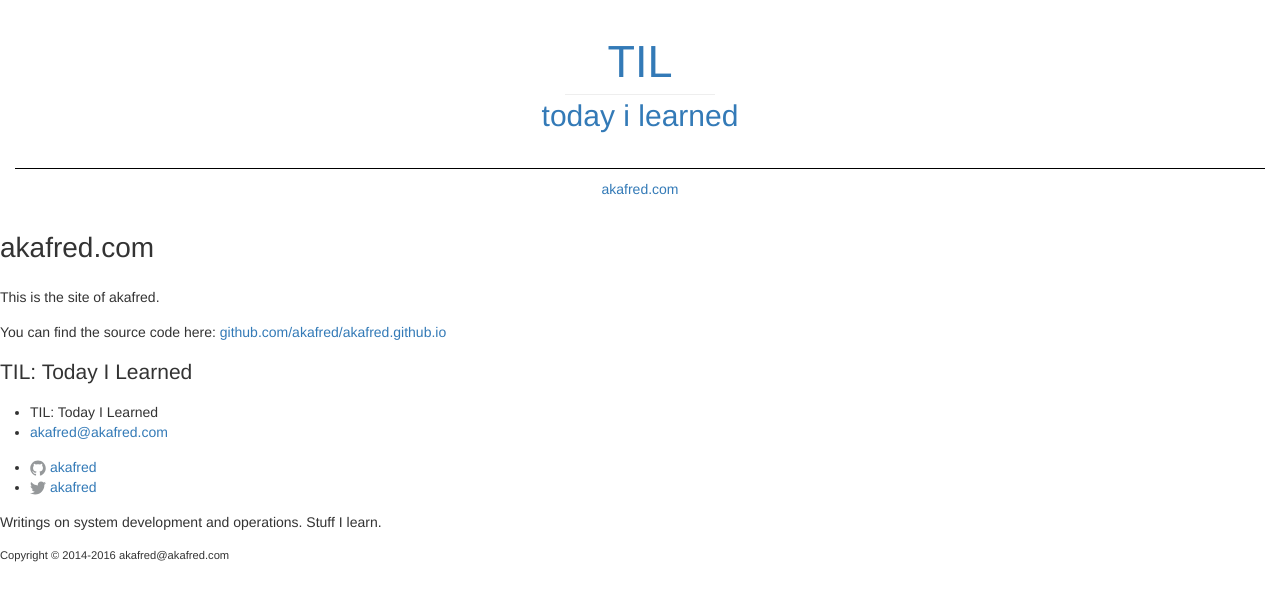
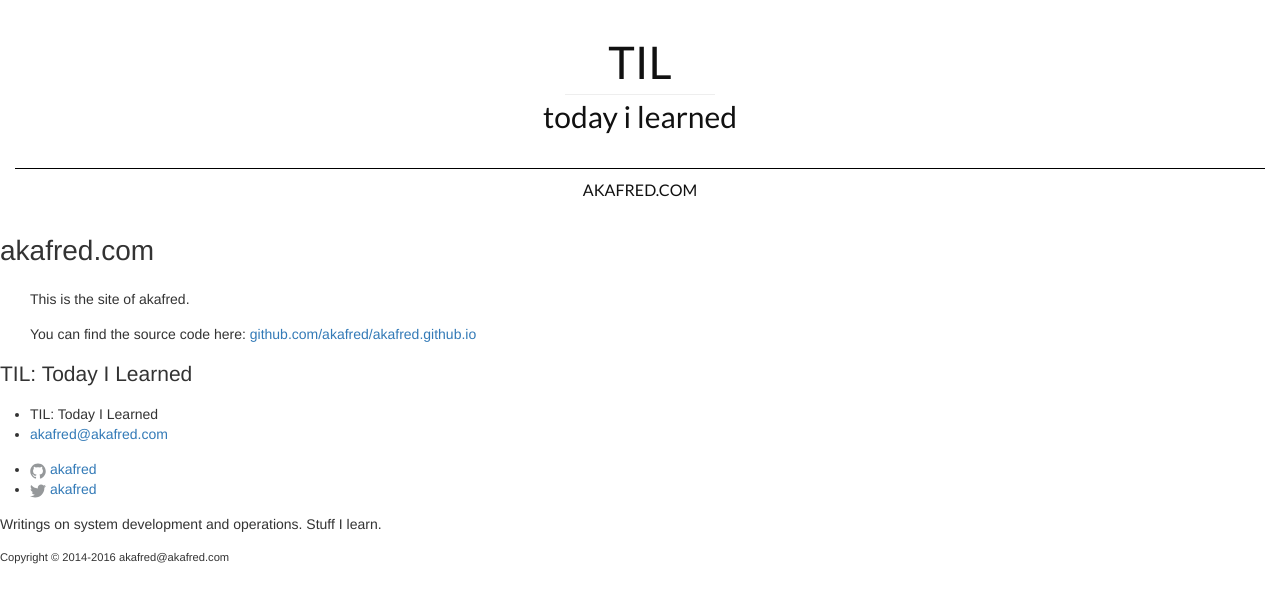
Before and after one commit to camillesalvador/akafred.github.io, a Jekyll site: the page built from about.md, in a window 1280 px wide. Shown: the top 603 px of the page. Built offline with Jekyll 4.4.1, drawn with Linux system fonts in a browser that asks for light colours; some web fonts are replaced; comment, search, counter and statistics services are not loaded.

Commit message:
added front page styling and post images

```diff
--- a/_posts/2016-03-10-notes-from-qcon-london.markdown
+++ b/_posts/2016-03-10-notes-from-qcon-london.markdown
@@ -5,6 +5,12 @@ dek:    "I used my iPad Pro to take notes during the conference"
 lede:   "My fifth QCon I try a new way to keep engaged and concentrated during the talks. Usually I bore quite easily and my mind wanders off, but taking notes often helps me to focus. I use FreeMind to take notes on my laptop, but this time I have tried the Paper-app by fiftythree.com on my new iPad Pro (with the Apple Pencil)."
 date:   2016-03-10 16:00:00
 categories: qconlondon conference ipadpro notes
+image: /assets/post2-image.jpeg
+image-src: https://www.pexels.com/photo/silver-iphone-6-near-notebook-and-click-pen-92902/
+image-creator-name: Negative Space
+image-creator-url: http://negativespace.co/photos/laptop-notebook-and-iphone-stock-photo/
+image-license: CC0 License
+image-license-url: https://www.pexels.com/photo-license/
 ---
 
 In total I took notes from 16 sessions (attended about 18).
--- a/_sass/_layout.scss
+++ b/_sass/_layout.scss
@@ -4,13 +4,22 @@
 .site-header {
   // Positioning context for the mobile navigation icon
   //position: relative;
+  font-family: $base-font-family;
+  color: $text-color;
+  text-decoration: none;
+  a {
+    color: $text-color;
+    &:hover {
+      color: $text-color;
+      text-decoration: none;
+    }
+  }
 }
 
 .site-title {
   text-align: center;
   border-bottom: 1px solid black;
   margin-top: $spacing-unit;
-  //margin-bottom: $spacing-unit;
   padding-bottom: $spacing-unit;
 }
 
@@ -29,6 +38,8 @@
 
 .trigger {
   margin: auto;
+  font-size: $base-font-size;
+  text-transform: uppercase;
 }
 
 .site-nav {
@@ -55,4 +66,65 @@
   -webkit-box-shadow: 2px 2px 10px $grey-color;
   -moz-box-shadow: 2px 2px 10px $grey-color;
   box-shadow: 2px 2px 10px $grey-color;
+  h2 {
+    font-weight: bold;
+    padding-top: $spacing-unit / 2;
+    line-height: 1.2;
+  }
+  a {
+    color: $text-color;
+    &:hover {
+      color: $text-color;
+      text-decoration: none;
+    }
+  }
+  h3 {
+    color: $green-color;
+    font-weight: bold;
+    margin-top: -10px;
+  }
+  p {
+    padding-top: $spacing-unit / 3;
+    color: $grey-color-dark;
+  }
 }
+
+.post-content {
+  padding: 0 $spacing-unit;
+}
+
+.row-1 {
+  h2 {
+    font-size: $card1-h1;
+  }
+  h3 {
+    font-size: $card1-h2;
+  }
+  p {
+    font-size: $card1-p;
+  }
+}
+
+.row-2 {
+  h2 {
+    font-size: $card2-h1;
+  }
+  h3 {
+    font-size: $card2-h2;
+  }
+  p {
+    font-size: $card2-p;
+  }
+}
+
+.row-3 {
+  h2 {
+    font-size: $card3-h1;
+  }
+  h3 {
+    font-size: $card3-h2;
+  }
+  p {
+    font-size: $card3-p;
+  }
+}
--- a/css/main.scss
+++ b/css/main.scss
@@ -4,19 +4,39 @@
 @charset "utf-8";
 
 @import url(https://fonts.googleapis.com/css?family=Fredericka+the+Great|Lora);
-
+@import url(https://fonts.googleapis.com/css?family=Lato:400,700,900);
 
 // Our variables
-$base-font-family: Lora, Helvetica, Arial, sans-serif;
+//$base-font-family: Lora, Helvetica, Arial, sans-serif;
+$base-font-family: Lato, sans-serif;
 $base-font-size:   16px;
 $small-font-size:  $base-font-size * 0.875;
 $base-line-height: 1.5;
+
+
+
+// Main card row variables
+$card1-h1:         40px;
+$card1-h2:         20px;
+$card1-p:          28px;
+
+//Second card row variables
+$card2-h1:         28px;
+$card2-h2:         14px;
+$card2-p:          24px;
+
+// Third card row variables
+$card3-h1:         24px;
+$card3-h2:         12px;
+$card3-p:          20px;
 
 $spacing-unit:     30px;
 
 $text-color:       #111;
 $background-color: #fdfdfd;
 $brand-color:      #2a7ae2;
+
+$green-color:      #587B7F;
 
 $grey-color:       #95989A;
 $grey-color-light: lighten($grey-color, 40%);
```
Also changed, not shown: _posts/2016-05-29-git-introduction-part-1.markdown (+6 -3 lines), index.html (+10 -2 lines), 2 other files.
